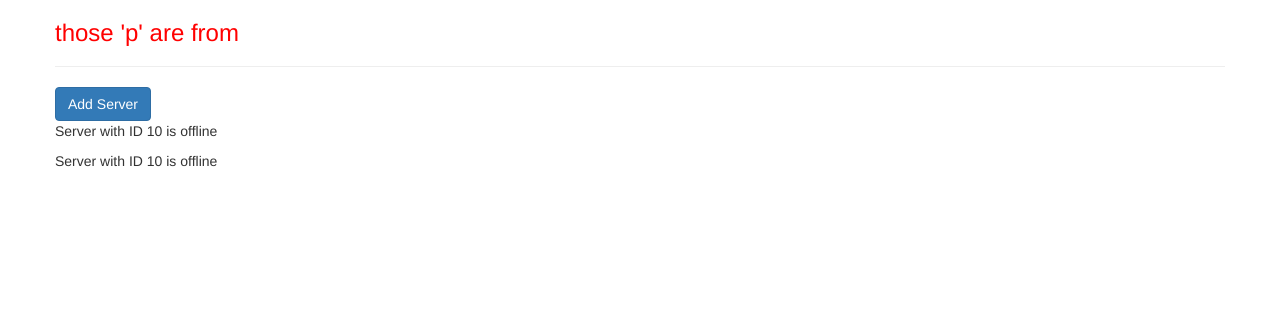
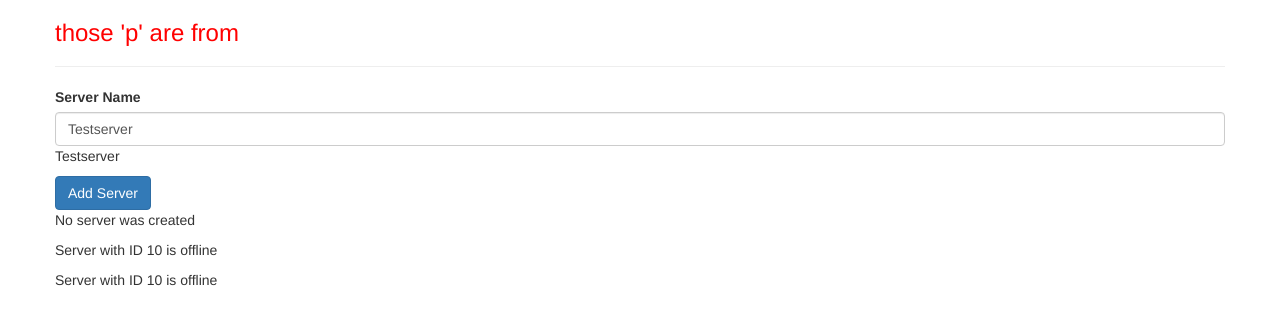
Before and after one commit to vaerilius/angular, an Angular app: page / in a window 1280 px wide. Shown: the top 324 px of the page. Built offline with nearby package versions, Linux system fonts and the light colour scheme.

Commit message:
two-way-databinding

```diff
--- a/src/app/app.module.ts
+++ b/src/app/app.module.ts
@@ -1,7 +1,7 @@
 import { BrowserModule } from '@angular/platform-browser';
 import { NgModule } from '@angular/core';
 import { AppComponent } from './app.component';
-import { FormsModule } from "@angular/forms";
+import { FormsModule } from '@angular/forms';
 import { ServerComponent } from './server/server.component';
 import { ServersComponent } from './servers/servers.component';
 
--- a/src/app/servers/servers.component.html
+++ b/src/app/servers/servers.component.html
@@ -1,3 +1,26 @@
-<button class="btn btn-primary" [disabled] = "!allowNewServer" > Add Server</button>
+<label>Server Name</label>
+
+<!-- <input
+type="text"
+class="form-control"
+(input)="onUpdateServerName($event)"> -->
+<input
+type="text"
+class="form-control"
+[(ngModel)]="serverName">
+<p> {{serverName}} </p>
+
+<button
+class="btn btn-primary"
+[disabled] = "!allowNewServer"
+(click)="onCreateServer()"> Add Server</button>
+<br>
+
+
+<!-- <p [innerText]="allowNewServer"> </p>
+<p > {{allowNewServer }} </p> -->
+<!-- <p [innerText]="test" > {{setTest() }} </p> -->
+
+<p>{{serverCreationStatus}} </p>
 <app-server></app-server>
 <app-server></app-server>
--- a/src/app/servers/servers.component.ts
+++ b/src/app/servers/servers.component.ts
@@ -1,4 +1,6 @@
 import { Component, OnInit } from '@angular/core';
+import { $ } from 'protractor';
+import { on } from 'cluster';
 
 @Component({
   selector: 'app-servers',
@@ -10,14 +12,24 @@
   styleUrls: ['./servers.component.css']
 })
 export class ServersComponent implements OnInit {
-allowNewServer = false;
-
+  allowNewServer = false;
+  serverCreationStatus = 'No server was created';
+  serverName = 'Testserver';
 
   constructor() {
     setTimeout(() => {
       this.allowNewServer = true;
     }, 2000);
-   }
+  }
+
+  onCreateServer() {
+    this.serverCreationStatus = 'Server was created';
+  }
+
+  onUpdateServerName(event: any) {
+    this.serverName = (<HTMLInputElement>event.target).value;
+  }
+
 
   ngOnInit() {
   }
```
